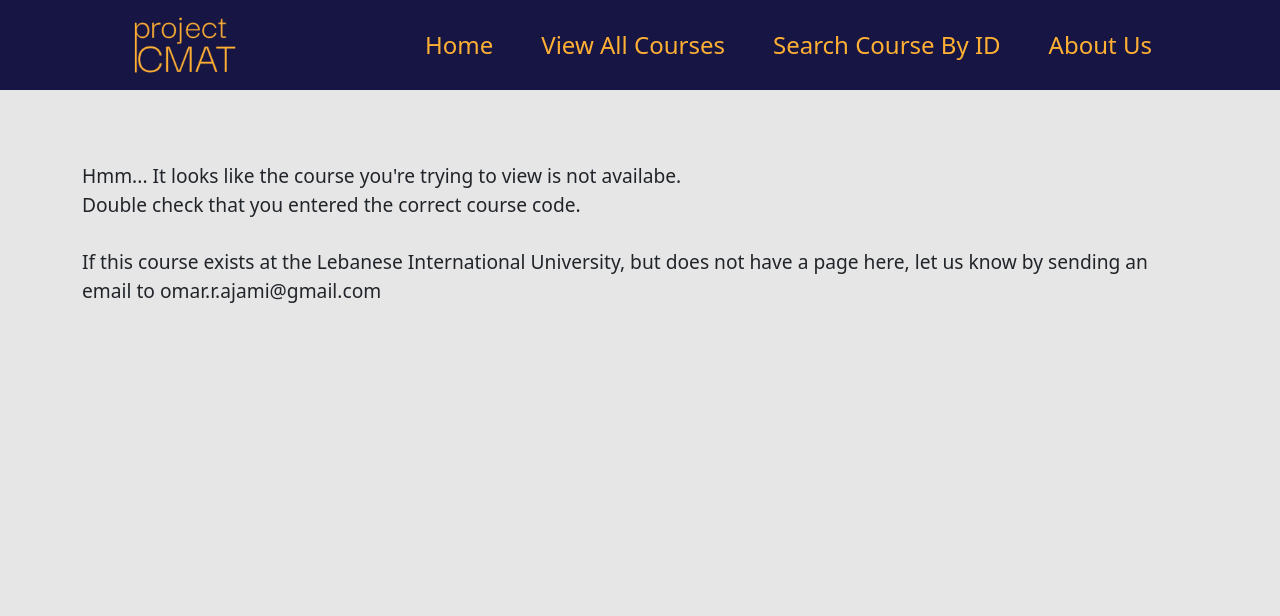
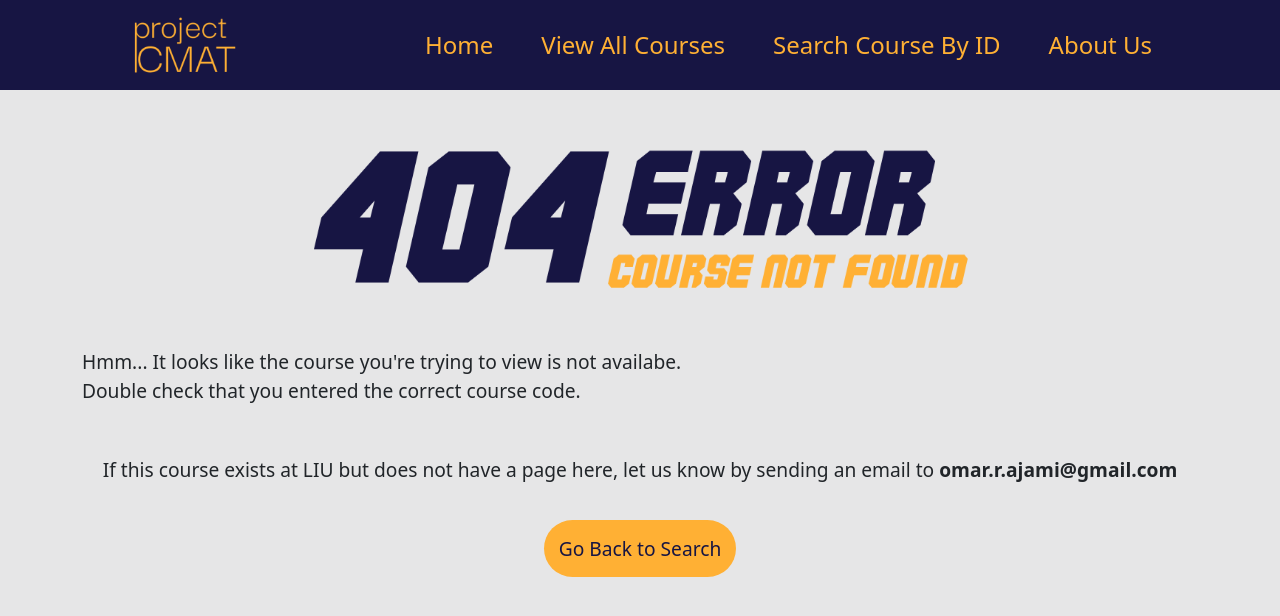
Before and after one commit to omar-alajami/project_cmat, a React (Vite) app: page /Courses/1 in a window 1280 px wide. Shown: the top 616 px of the page. Built offline with nearby package versions, Linux system fonts and the light colour scheme.

Commit message:
added the coursenotfound part for the coursePage

```diff
--- a/src/pages/CoursePage.jsx
+++ b/src/pages/CoursePage.jsx
@@ -1,6 +1,8 @@
 import { useParams, Link } from "react-router-dom";
 import courses from '../assets/courses.js';
 import '../styles/specCoursePage.css';
+import img from '../assets/404err.png';
+import Button from '../components/Button.jsx';
 
 function CoursePage(){
     const {id} = useParams();
@@ -12,13 +14,18 @@ function CoursePage(){
     if(!course){
         return (
             <div className="container mt-5 four0four">
-                <img src="" alt="" />
+                <img src={img} alt="404 course not found" />
                 <p>
                     Hmm... It looks like the course you're trying to view is not availabe. <br />
-                    Double check that you entered the correct course code. <br /> <br />
-                    If this course exists at the Lebanese International University, but does not have a page here,
-                    let us know by sending an email to <span >omar.r.ajami@gmail.com</span>
+                    Double check that you entered the correct course code.
                 </p>
+                <p className="oneline">
+                    If this course exists at LIU but does not have a page here,
+                    let us know by sending an email to <span style={{fontWeight: "bold"}}>omar.r.ajami@gmail.com</span>
+                </p>
+                <div className="butt">
+                    <Button name="Go Back to Search" path="/Search"></Button>
+                </div>
             </div>
         )
     }
--- a/src/pages/Search.jsx
+++ b/src/pages/Search.jsx
@@ -20,13 +20,13 @@ function Search(){
         <div className="container mt-5">
             <h1>View Course by ID</h1>
             <p>
-                Enter a course code to quickly view its page <br />
+                Enter a course code to quickly view its page. <br />
                 The code of a course is the 4 letters and 3 numbers that are unique to each course, like "CSCI390". <br />
                 Input the code in one of the following formats: "CSCI390" or "CSCI-390" or "CSCI 390". The letters can be uppercase or lowercase.
             </p>
             <form onSubmit={reDirect} className="formClass">
                 <input type="text" className="search" placeholder="Enter Course Code" value={userTyped} onChange={(q) => updateUserTyped(q.target.value)}/>
-                <button type="submit" className="searchButt">AA</button>
+                <button type="submit" className="searchButt">SEARCH</button>
             </form>
         </div>
     )
--- a/src/styles/coursecard.css
+++ b/src/styles/coursecard.css
@@ -22,10 +22,12 @@
     border-style: solid;
     border-color: #171543;
     border-width: 8px;
+    transition: transform 0.2s ease;
 }
 
 .ccard:hover{
     border-color: #ffb034;
+    transform: scale(1.02);
 }
 
 .llink:hover h2{
--- a/src/styles/home.css
+++ b/src/styles/home.css
@@ -21,6 +21,7 @@
     font-size: 1.2em;
     color: #171543;
     text-decoration: none;
+    transition: background-color 0.4s ease;
 }
 .buttonPrimary:hover{
     background-color: #171543;
--- a/src/styles/searchPage.css
+++ b/src/styles/searchPage.css
@@ -15,23 +15,32 @@ p{
     width: 200px;
     height: 50px;
     background-color: white;
+    border: solid;
     border-right: none;
+    border-width: 2px;
     border-color: #ffb034;
     border-radius: 30px 0 0 30px;
     padding-left: 30px;
 }
-.search::selection{ /*get what it is its not selection*/
-    border: none;
+.search:focus{
+    outline: none;
 }
+
 .search::placeholder{
     font-style: italic;
 }
 
 .searchButt{
     height: 50px;
-    width: 80px;
+    width: 100px;
     border-radius: 0 30px 30px 0;
+    border: solid;
     border-left: none;
     border-color: #ffb034;
     background-color: #ffb034;
+    outline: none;
+    appearance: none;
+
+    font-weight: bold;
+    color: #171543;
 }
--- a/src/styles/specCoursePage.css
+++ b/src/styles/specCoursePage.css
@@ -1,3 +1,19 @@
-.four0four{
+.four0four img{
+    width: 60%;
+    display: block;
+    margin: 0 auto;
+}
 
+.four0four p{
+    font-size: 1.2em;
+    margin-top: 50px;
 }
+
+.oneline{
+    text-align: center;
+}
+
+.butt{
+    text-align: center;
+    margin-top: 50px;
+}
```
Also changed, not shown: src/assets/404err.png (added).
